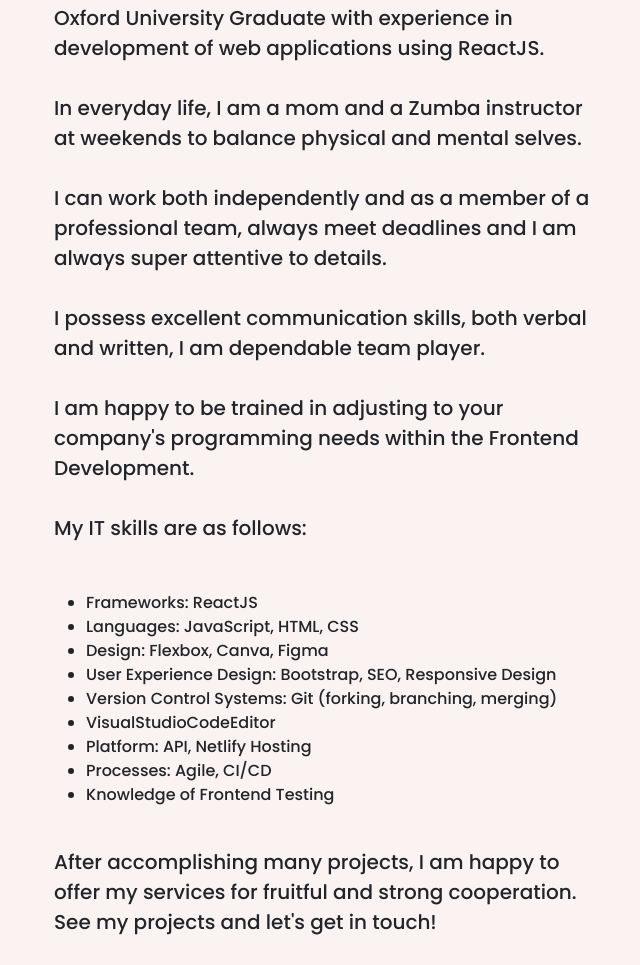
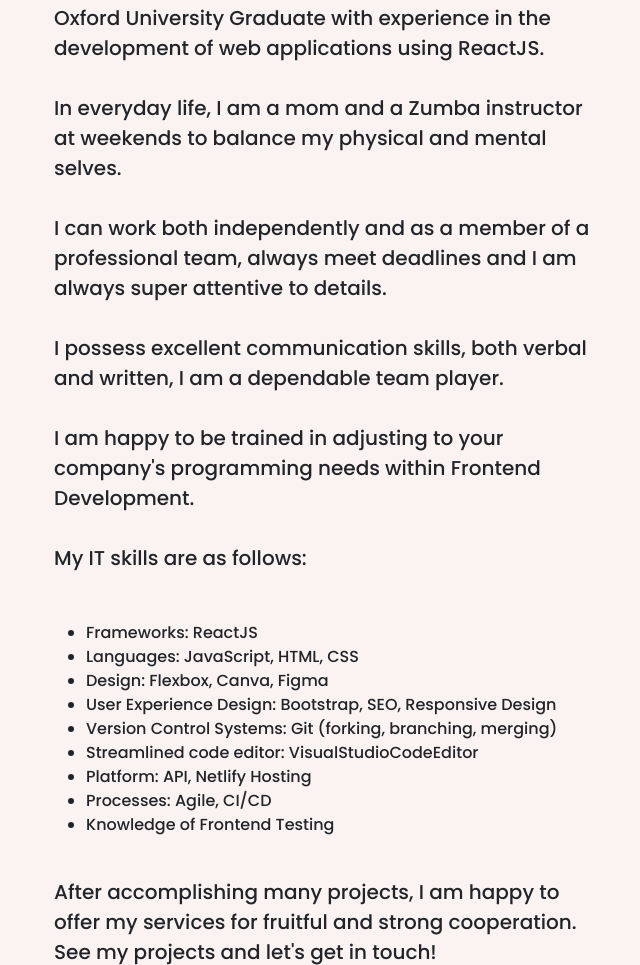
Before and after one commit to olhazen/portfolio-project, a plain HTML site: page about.html in a window 1280 px wide. Shown: the part 301-1266 px from the top of the page, without its empty margins (28-668 px from the left). Drawn offline with nearby package versions, Linux system fonts and the light colour scheme.

Commit message:
Updated About page

```diff
--- a/about.html
+++ b/about.html
@@ -68,19 +68,19 @@
             <h1 class="mb-4">Hi, I am Olha Zen - a Frontend Developer, born in Ukraine, based in Portugal.
              </h1>
             <p class="mb-5">
-              Oxford University Graduate with experience in development of web applications using ReactJS.
+              Oxford University Graduate with experience in the development of web applications using ReactJS.
               <br>
               <br>
-              In everyday life, I am a mom and a Zumba instructor at weekends to balance physical and mental selves.
+              In everyday life, I am a mom and a Zumba instructor at weekends to balance my physical and mental selves.
               <br>
               <br>
               I can work both independently and as a member of a professional team, always meet deadlines and I am always super attentive to details.
               <br>
               <br>
-              I possess excellent communication skills, both verbal and written, I am dependable team player.
+              I possess excellent communication skills, both verbal and written, I am a dependable team player.
               <br>
               <br>
-             I am happy to be trained in adjusting to your company's programming needs within the Frontend Development.
+             I am happy to be trained in adjusting to your company's programming needs within Frontend Development.
               <br>
               <br>
               My IT skills are as follows:
@@ -90,7 +90,7 @@
               <li>Design: Flexbox, Canva, Figma</li>
               <li>User Experience Design: Bootstrap, SEO, Responsive Design</li>
               <li>Version Control Systems: Git (forking, branching, merging)</li>
-              <li>VisualStudioCodeEditor</li>
+              <li>Streamlined code editor: VisualStudioCodeEditor</li>
               <li>Platform: API, Netlify Hosting</li>
               <li>Processes: Agile, CI/CD</li>
               <li>Knowledge of Frontend Testing</li>
```
